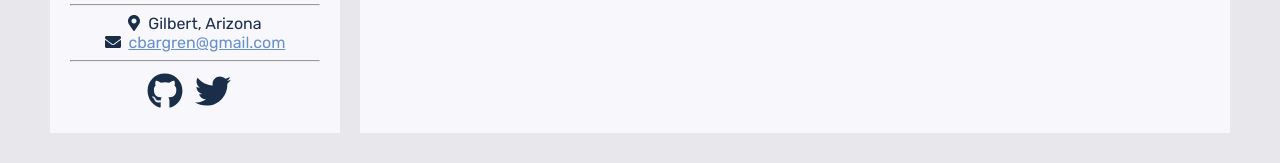
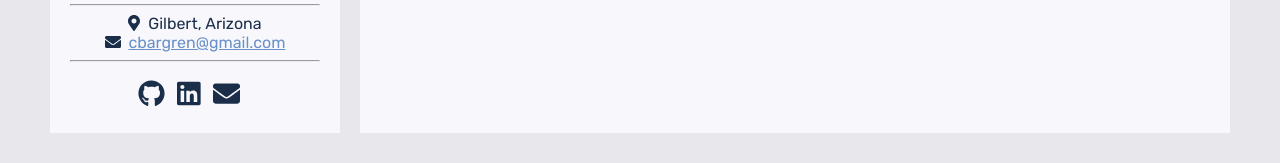
Before and after one commit to cbargren/website, a React (Create React App) app: page / in a window 1280 px wide. Shown: the part 462-625 px from the top of the page. Built offline with nearby package versions, Linux system fonts and the light colour scheme.

Commit message:
Adding extra social icons

```diff
--- a/src/components/Social.js
+++ b/src/components/Social.js
@@ -1,5 +1,10 @@
 import { FontAwesomeIcon } from '@fortawesome/react-fontawesome';
-import { faTwitter, faGithub } from '@fortawesome/free-brands-svg-icons';
+import {
+  faTwitter,
+  faGithub,
+  faLinkedin
+} from '@fortawesome/free-brands-svg-icons';
+import { faEnvelope } from '@fortawesome/free-solid-svg-icons';
 import React from 'react';
 import styled from 'styled-components';
 
@@ -29,10 +34,16 @@ const SocialLinkWrapper = styled.a`
 export default () => (
   <SocialWrapper>
     <SocialLinkWrapper href="https://github.com/cbargren">
-      <FontAwesomeIcon icon={faGithub} />
+      <FontAwesomeIcon size="xs" icon={faGithub} />
     </SocialLinkWrapper>
-    <SocialLinkWrapper href="https://twitter.com/cbargren">
-      <FontAwesomeIcon icon={faTwitter} />
+    {/* <SocialLinkWrapper href="https://twitter.com/cbargren">
+      <FontAwesomeIcon size="xs" icon={faTwitter} />
+    </SocialLinkWrapper> */}
+    <SocialLinkWrapper href="https://linkedin.com/cbargren">
+      <FontAwesomeIcon size="xs" icon={faLinkedin} />
+    </SocialLinkWrapper>
+    <SocialLinkWrapper href="mailto:cbargren@gmail.com">
+      <FontAwesomeIcon size="xs" icon={faEnvelope} />
     </SocialLinkWrapper>
   </SocialWrapper>
 );
```
